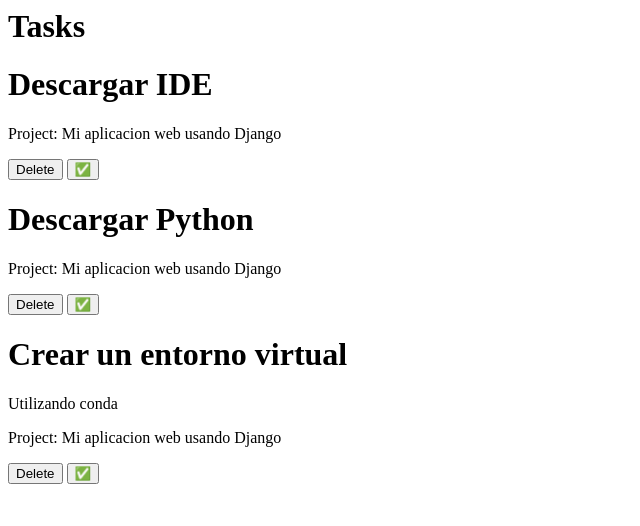
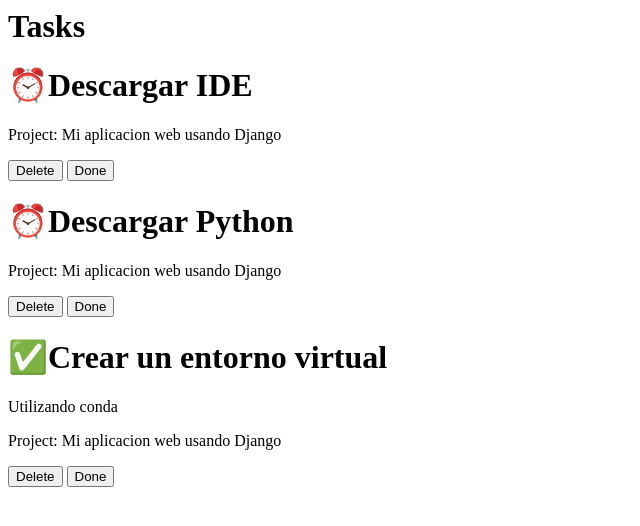
Before and after one commit to V4roah/myFirstCourseWithPythonAndDjango, a Django app: page /tasks/ in a window 1280 px wide. Shown: the top 526 px of the page, without its empty margins (0-640 px from the left). Run offline with Django 5.2, Linux system fonts and the light colour scheme; data comes from the database, SQL or seed files in the repository; both versions use the stored data as it was after the commit.

Commit message:
Jinja Conditionals

```diff
--- a/myapp/models.py
+++ b/myapp/models.py
@@ -11,5 +11,6 @@ class Task(models.Model):
     title = models.CharField(max_length=100)
     description = models.TextField()
     project = models.ForeignKey(Project, on_delete=models.CASCADE)
+    done = models.BooleanField(default=False)
     def __str__(self) -> str:
         return self.title + ' - ' + self.project.name
--- a/myapp/templates/tasks.html
+++ b/myapp/templates/tasks.html
@@ -2,14 +2,15 @@
 
 {% for task in tasks %}
 <div>
-    <h1>{{task.title}}</h1>
+    <h1> {% if task.done == False %}⏰{% else %}✅{% endif %}{{task.title}}</h1>
+
     <p>{{task.description}}</p>
     <p>Project: {{ task.project.name }}</p>
     <button>
         Delete
     </button>
     <button>
-        ✅
+        Done
     </button>
 
 
```
Also changed, not shown: db.sqlite3, myapp/migrations/0003_task_done.py (added).
